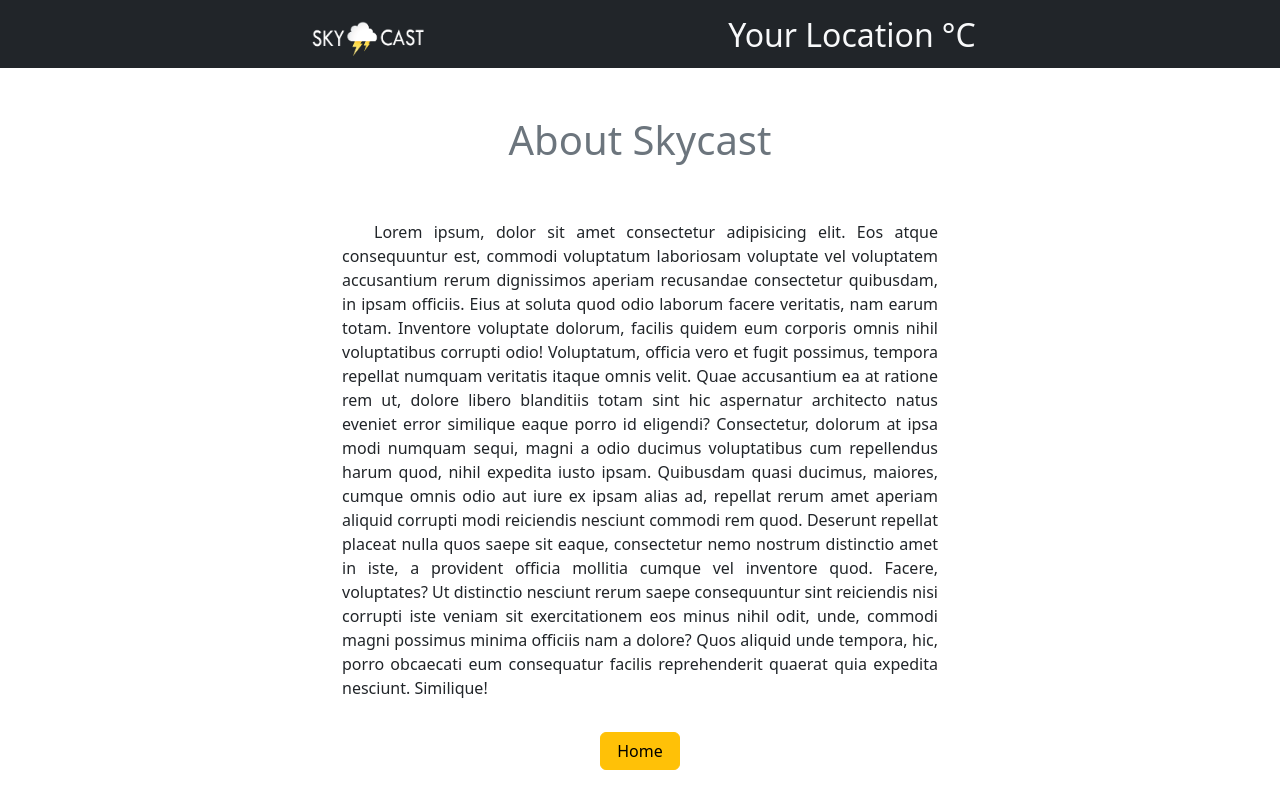
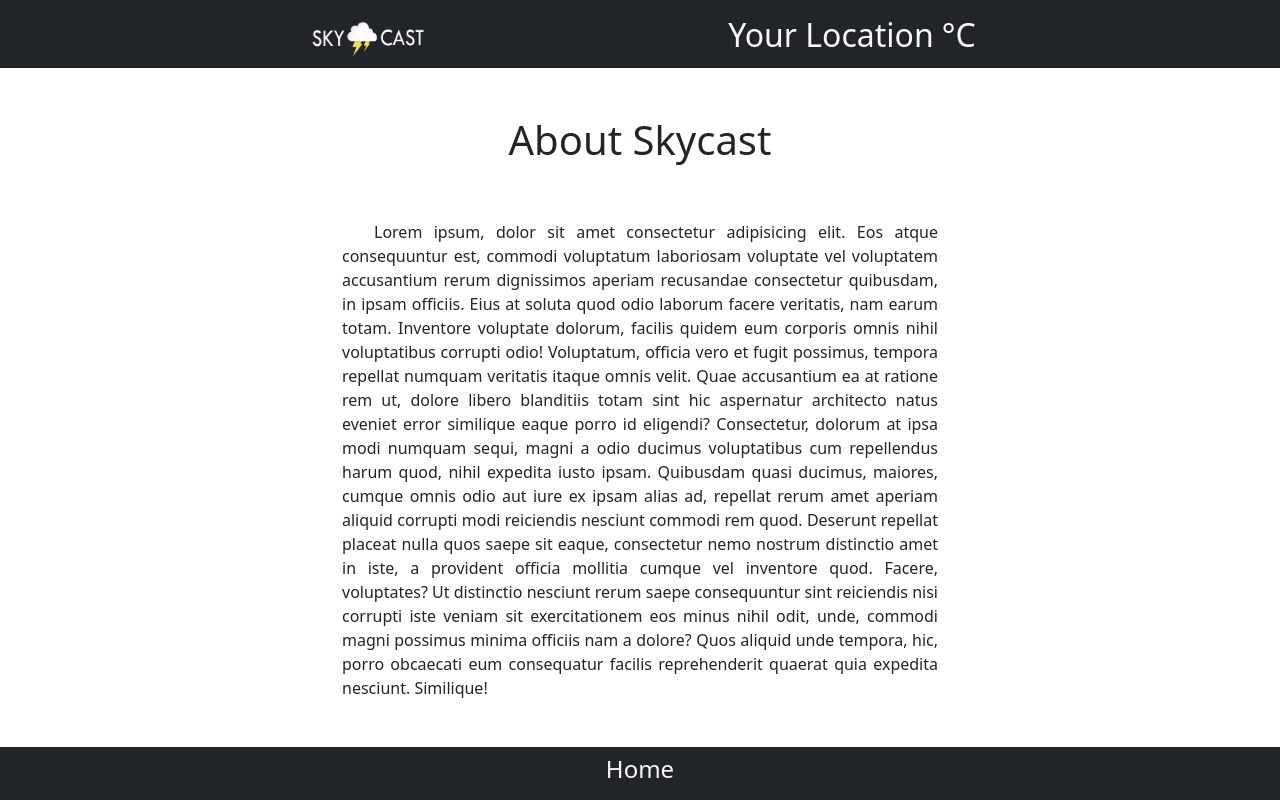
Before and after one commit to ionutprodea/weather_app-main, a React (Vite) app: page /about in a window 1280 px wide. Built offline with nearby package versions, Linux system fonts and the light colour scheme; no server answers.

Commit message:
Styled app footer, changed title color

```diff
--- a/src/App.tsx
+++ b/src/App.tsx
@@ -44,8 +44,10 @@ function App() {
 
   return (
     <>
+      <div className="content d-flex flex-column justify-content-between">
+        <div>
           <UserLocation />
-      <div className="container d-flex flex-column align-items-center">
+          <div className="d-flex flex-column align-items-center">
             <CitySearch
               onSearchResults={setSearchResult}
               detailsLocation={setSelectedCoordinates}
@@ -62,8 +64,12 @@ function App() {
               <DetailsCard cityDetails={selectedCoordinates}></DetailsCard>
             )}
           </div>
-      <div className="container d-flex flex-column align-items-center align-self-end">
-        <Link to={"/about"}>About</Link>
+        </div>
+        <div className="d-flex flex-column align-items-center bg-dark py-2 mt-3">
+          <Link to={"/about"} className="link">
+            <h4 className="text-light">About</h4>
+          </Link>
+        </div>
       </div>
     </>
   );
--- a/src/components/About.tsx
+++ b/src/components/About.tsx
@@ -1,7 +1,7 @@
 import { Link } from "react-router-dom";
 import UserLocation from "./UserLocation";
 
-const handleClick = () => {
+const handelClick = () => {
   sessionStorage.setItem("toggleDetails", "");
   sessionStorage.setItem("savedCoordinates", "");
   sessionStorage.setItem("searchResults", "");
@@ -10,43 +10,46 @@ const handleClick = () => {
 const About = () => {
   return (
     <>
+      <div className="content d-flex flex-column justify-content-between">
+        <div>
           <UserLocation />
           <div
             className="container d-flex flex-column align-items-center mt-5"
             style={{ maxWidth: "620px" }}
           >
-        <h1 className="text-secondary">About Skycast</h1>
+            <h1 className="text-dark">About Skycast</h1>
             <p className="mt-5 text ">
-          Lorem ipsum, dolor sit amet consectetur adipisicing elit. Eos atque
-          consequuntur est, commodi voluptatum laboriosam voluptate vel
-          voluptatem accusantium rerum dignissimos aperiam recusandae
+              Lorem ipsum, dolor sit amet consectetur adipisicing elit. Eos
+              atque consequuntur est, commodi voluptatum laboriosam voluptate
+              vel voluptatem accusantium rerum dignissimos aperiam recusandae
               consectetur quibusdam, in ipsam officiis. Eius at soluta quod odio
               laborum facere veritatis, nam earum totam. Inventore voluptate
-          dolorum, facilis quidem eum corporis omnis nihil voluptatibus corrupti
-          odio! Voluptatum, officia vero et fugit possimus, tempora repellat
-          numquam veritatis itaque omnis velit. Quae accusantium ea at ratione
-          rem ut, dolore libero blanditiis totam sint hic aspernatur architecto
-          natus eveniet error similique eaque porro id eligendi? Consectetur,
-          dolorum at ipsa modi numquam sequi, magni a odio ducimus voluptatibus
-          cum repellendus harum quod, nihil expedita iusto ipsam. Quibusdam
-          quasi ducimus, maiores, cumque omnis odio aut iure ex ipsam alias ad,
-          repellat rerum amet aperiam aliquid corrupti modi reiciendis nesciunt
-          commodi rem quod. Deserunt repellat placeat nulla quos saepe sit
-          eaque, consectetur nemo nostrum distinctio amet in iste, a provident
-          officia mollitia cumque vel inventore quod. Facere, voluptates? Ut
-          distinctio nesciunt rerum saepe consequuntur sint reiciendis nisi
-          corrupti iste veniam sit exercitationem eos minus nihil odit, unde,
-          commodi magni possimus minima officiis nam a dolore? Quos aliquid unde
-          tempora, hic, porro obcaecati eum consequatur facilis reprehenderit
-          quaerat quia expedita nesciunt. Similique!
+              dolorum, facilis quidem eum corporis omnis nihil voluptatibus
+              corrupti odio! Voluptatum, officia vero et fugit possimus, tempora
+              repellat numquam veritatis itaque omnis velit. Quae accusantium ea
+              at ratione rem ut, dolore libero blanditiis totam sint hic
+              aspernatur architecto natus eveniet error similique eaque porro id
+              eligendi? Consectetur, dolorum at ipsa modi numquam sequi, magni a
+              odio ducimus voluptatibus cum repellendus harum quod, nihil
+              expedita iusto ipsam. Quibusdam quasi ducimus, maiores, cumque
+              omnis odio aut iure ex ipsam alias ad, repellat rerum amet aperiam
+              aliquid corrupti modi reiciendis nesciunt commodi rem quod.
+              Deserunt repellat placeat nulla quos saepe sit eaque, consectetur
+              nemo nostrum distinctio amet in iste, a provident officia mollitia
+              cumque vel inventore quod. Facere, voluptates? Ut distinctio
+              nesciunt rerum saepe consequuntur sint reiciendis nisi corrupti
+              iste veniam sit exercitationem eos minus nihil odit, unde, commodi
+              magni possimus minima officiis nam a dolore? Quos aliquid unde
+              tempora, hic, porro obcaecati eum consequatur facilis
+              reprehenderit quaerat quia expedita nesciunt. Similique!
             </p>
-        <Link
-          to={"/"}
-          onClick={handleClick}
-          className="mt-3 link btn btn-warning px-3"
-        >
-          <p className="card-text">Home</p>
+          </div>
+        </div>
+        <div className="d-flex flex-column align-items-center bg-dark py-2 mt-3">
+          <Link to={"/"} onClick={handelClick} className="link">
+            <h4 className="text-light">Home</h4>
           </Link>
+        </div>
       </div>
     </>
   );
--- a/src/components/DailyCard.tsx
+++ b/src/components/DailyCard.tsx
@@ -33,7 +33,7 @@ const DailyCard = ({
         }}
       >
         <div className="d-flex justify-content-between mt-5">
-          <h3 className="ms-3 text-secondary">{day}</h3>
+          <h3 className="ms-3 text-dark">{day}</h3>
         </div>
         <ul className="list-group list-group-flush mt-5">
           <li className="list-group-item">
--- a/src/components/DetailsCard.tsx
+++ b/src/components/DetailsCard.tsx
@@ -41,7 +41,7 @@ const DetailsCard = ({ cityDetails }: Props) => {
   return (
     <>
       <h2
-        className="mt-5 mb-5 px-3 py-2 rounded text-secondary"
+        className="mt-5 mb-5 px-3 py-2 rounded text-dark"
         //style={{ boxShadow: "0px 0px 3px 0px rgba(0,0,0,0.2)" }}
       >
         {LocationName(cityDetails.city)}
@@ -56,8 +56,8 @@ const DetailsCard = ({ cityDetails }: Props) => {
           }}
         >
           <div className="d-flex justify-content-between mt-5">
-            <h3 className="ms-3 text-secondary">Current</h3>
-            <h3 className="me-3 text-secondary">
+            <h3 className="ms-3 text-dark">Current</h3>
+            <h3 className="me-3 text-dark">
               {details.current.temperature_2m}°C
             </h3>
           </div>
--- a/src/components/DisplaySearchResults.tsx
+++ b/src/components/DisplaySearchResults.tsx
@@ -23,7 +23,7 @@ const DisplaySearchResults = ({
       {searchResults.length > 0 && (
         <div>
           <div className="d-flex justify-content-center">
-            <h2 className="my-5 text-secondary">Search Results:</h2>
+            <h2 className="my-5 text-dark">Search Results:</h2>
           </div>
           <ul
             className="list-group d-flex flex-row flex-wrap justify-content-evenly"
--- a/src/index.css
+++ b/src/index.css
@@ -1,3 +1,6 @@
+.content {
+    min-height: 100vh;
+}
 
 button:hover {
     box-shadow: 0px 0px 3px 0px rgba(0,0,0,0.2);
```
Lines whose indentation alone changed are shown as unchanged.
